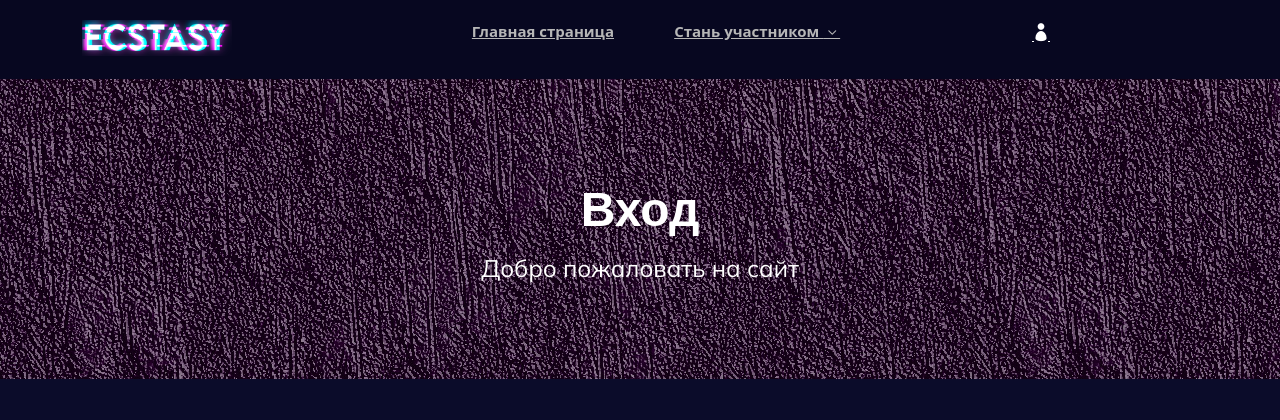
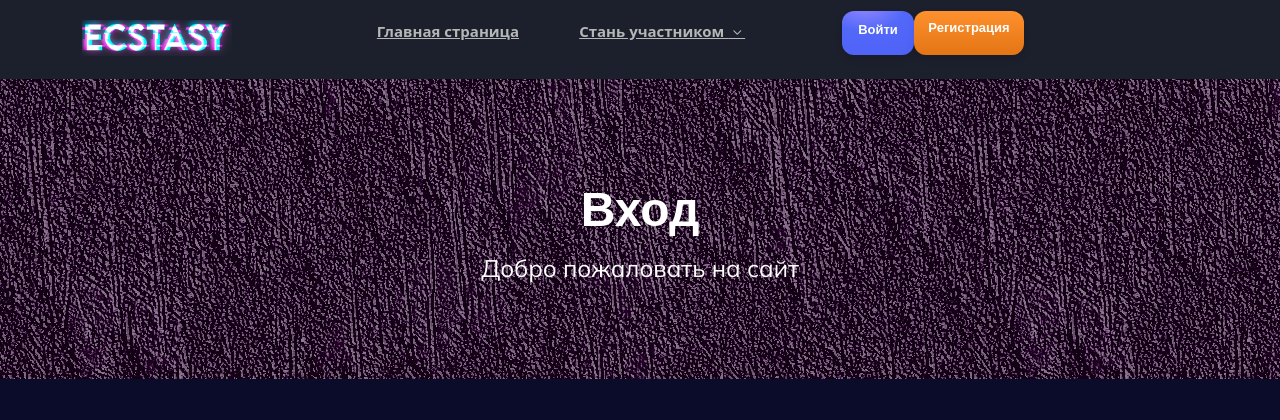
Before and after one commit to theyali/Chat, a Django app: page /login/ in a window 1280 px wide. Shown: the top 420 px of the page. Run offline with Django 4.2, Linux system fonts and the light colour scheme; some libraries are stand-ins or nearby versions.

Commit message:
Before login and registration modals

```diff
--- a/main/chat/static/chat/css/style.css
+++ b/main/chat/static/chat/css/style.css
@@ -31,7 +31,7 @@
 /* Template default CSS
 /*----------------------------------------*/
 @import url('https://fonts.googleapis.com/css2?family=Poppins:wght@100;300;400;500;600;700;800;900&display=swap');
-
+@import url('https://fonts.googleapis.com/css2?family=Nunito:ital,wght@0,200;0,300;0,400;1,200;1,300;1,400&display=swap');
 html,
 body {
 	height: 100%;
@@ -378,7 +378,7 @@ ol {
 -----------------------*/
 
 .header {
-	background: #070720;
+	background: #1C1F2C;
 	width: 100%;
 }
 
@@ -403,7 +403,6 @@ ol {
 }
 
 .header__menu ul li.active a {
-	background: #e53637;
 	color: #ffffff;
 }
 
@@ -493,24 +492,160 @@ ol {
 	top: 2px;
 }
 
-.header__right {
-	text-align: right;
-	padding: 20px 0 15px;
+.balance_section {
+	width: 181px;
+	height: 44px;
+	flex-shrink: 0;
+	border-radius: 40px;
+	background: #222937;
+	box-shadow: 0px 4px 9px 0px rgba(0, 0, 0, 0.09);
+	margin-top:5%;
 	display: flex;
+	justify-content: space-between;
 	align-items: center;
 }
-
-.header__right a {
-	display: inline-block;
-	font-size: 18px;
-	color: #ffffff;
-	margin-right: 26px;
-}
-
-.header__right a:last-child {
-	margin-right: 0;
-}
-
+.balance_section .currency_icon{
+	display: flex;
+	width: 28px;
+	height: 28px;
+	padding: 2.007px;
+	justify-content: center;
+	align-items: center;
+	flex-shrink: 0;
+	border-radius: 40px;
+	background: var(--orange, #FF902E);
+	margin-left: 5%;
+}
+.balance_section a{
+	color: #FFF;
+	font-family: Nunito;
+	font-size: 15px;
+	font-style: normal;
+	font-weight: 500;
+	line-height: 120%;
+	text-decoration: none;
+}
+.plus_circle{
+	border-radius: 40px;
+	background: var(--btn, radial-gradient(155.20% 155.87% at 31.94% -11.82%, #9186FF 0%, #5268F9 36.69%, #4E61F5 91.62%));
+	width: 40px;
+	height: 40px;
+	flex-shrink: 0;
+	text-align: center;
+}
+.plus_circle img{
+	filter: drop-shadow(0px 2px 2px rgba(0, 0, 0, 0.09));
+	margin-top: 25%;
+}
+
+.user_section{
+	display: flex;
+	justify-content: space-between;
+	align-items: center;
+}
+.user_section .username{
+	margin-left: 20%;
+	color: #FFF;
+text-align: right;
+font-family: Nunito;
+font-size: 16px;
+font-style: normal;
+font-weight: 500;
+line-height: 120%;
+margin-top: 5%;
+}
+.user_image{
+	display: flex;
+	width: 60px;
+	height: 60px;
+	padding: 3px;
+	justify-content: center;
+	align-items: center;
+	flex-shrink: 0;
+	border-radius: 100%;
+	border-color: green;
+	border: 3px solid green;
+	margin-top: 2%;
+	position: relative;  /* Add this */
+
+}
+.dropdown-content {
+    display: none;
+    position: absolute;
+    background-color: #f1f1f1;
+    min-width: 160px;
+    box-shadow: 0px 8px 16px 0px rgba(0,0,0,0.2);
+    z-index: 1;
+    opacity: 0;  /* Add this */
+    transition: opacity 0.5s ease-in-out;  /* Add this */
+	top: 100%;  /* Add this */
+
+}
+
+.dropdown-content a {
+    color: black;
+    padding: 12px 16px;
+    text-decoration: none;
+    display: block;
+}
+
+.user_image:hover .dropdown-content {
+    display: block;
+    opacity: 1;  /* Add this */
+}
+.sign_log{
+	display: flex;
+	justify-content: space-between;
+	margin-top: 3%;
+}
+.log_in{
+	display: flex;
+	width: 72px;
+	height: 44px;
+	padding: 10px;
+	justify-content: center;
+	align-items: center;
+	gap: 10px;
+	flex-shrink: 0;
+	border-radius: 12px;
+	background: var(--btn, radial-gradient(155.20% 155.87% at 31.94% -11.82%, #9186FF 0%, #5268F9 36.69%, #4E61F5 91.62%));
+	box-shadow: 0px 4px 9px 0px rgba(0, 0, 0, 0.09);
+	}
+.sign_up{
+	display: flex;
+	width: 110px;
+	height: 44px;
+	padding: 10px;
+	justify-content: center;
+	align-items: center;
+	gap: 10px;
+	flex-shrink: 0;
+	border-radius: 12px;
+	background: linear-gradient(180deg, #FF902E 0%, #E37514 100%);
+	box-shadow: 0px 4px 9px 0px rgba(0, 0, 0, 0.09);
+	margin-right: 55%;
+}
+.sign_up p {
+	color: #FFF;
+	font-family: 'Nunito', sans-serif;
+	font-size: 13px;
+	font-style: normal;
+	font-weight: 700;
+	line-height: 120%;
+	margin-top: 10%;
+}
+.log_in p {
+	color: #FFF;
+	font-family: 'Nunito', sans-serif;
+	font-size: 13px;
+	font-style: normal;
+	font-weight: 700;
+	line-height: 120%;
+	margin-top: 30%;
+	}
+.sign_log a{
+	text-decoration: none;
+}
 .slicknav_menu {
 	display: none;
 }
--- a/main/chat/views.py
+++ b/main/chat/views.py
@@ -42,13 +42,17 @@ def get_online_users():
 
 
 def get_common_context(request):
+    username=''
     try:
         wallet = request.wallet
         balance = wallet.balance
+        username = request.user.username
     except:
         balance = ''
+        username=''
     return {
         'balance': balance,
+        'username':username
     }
 
 def home(request):
--- a/main/templates/header.html
+++ b/main/templates/header.html
@@ -9,7 +9,7 @@
                     </a>
                 </div>
             </div>
-            <div class="col-lg-8">
+            <div class="col-lg-6">
                 <div class="header__nav">
                     <nav class="header__menu mobile-menu">
                         <ul>
@@ -29,24 +29,57 @@
                     </nav>
                 </div>
             </div>
-            <div class="col-lg-2">
+            <div class="col-lg-4">
                 <div class="header__right">
                     {% if request.user.is_authenticated %}
-                        <a href="{% url 'balance' %}" class="balance"><span class=" btn btn-light btn-sm">Баланс: {{ balance }}</span></a>
+                        <div class="row">
+                            <div class="col">
+                            <section class="balance_section">
+                                <span class='currency_icon'><img src="{% static 'chat/img/dollar.png' %}" alt=""></span>
+                                <a href="{% url 'balance' %}" class="balance">{{ balance }}</a>
+                                <span class='plus_circle'><img src="{% static 'chat/img/plus.svg' %}"></span>
+                            </section>
+                            </div>
                     {% endif %}
-                    <style>
-                        .balance{
-                            margin-right: 5%;
-                        }
-                    </style>
+                    {% if request.user.is_authenticated %}
 
-                    {% if request.user.is_authenticated %}
-                        <a href="{% url 'logout' %}"><img src="{% static 'chat/img/log-out.png' %}" width='20' alt="Log out"></a>
+                            <div class="col">
+                                <section class="user_section">
+                                    <div class="username">
+                                        {{ username }}
+                                    </div>
+
+                                    <div class="user_image">
+                                        <a href=""><img src="{% static 'chat/img/man.png' %}" alt=""></a>
+                                        <div class="dropdown-content">
+                                            <a href="#">My Profile</a>
+                                            <a href="">Withdrawals</a>
+                                            <a href="{% url 'logout' %}">Log out</a>
+                                        </div>
+                                    </div>
+                                </section>
+                            </div>
+                        </div>
                     {% else %}
-                        <a href="{% url 'login' %}"><span class="icon_profile"></span></a>
+                    <section class="sign_log">
+                        <span class="log_in">
+                            <a href="{% url 'login' %}"><p>Войти</p></a>
+                        </span>
+
+                        <span class="sign_up">
+                            <a href="{% url 'register' %}"><p>Регистрация</p></a>
+                        </span>
+                    </section>
+
                     {% endif %}
+
                 </div>
             </div>
+            {% comment %} {% if request.user.is_authenticated %}
+            <a href="{% url 'logout' %}"><img src="{% static 'chat/img/log-out.png' %}" width='20' alt="Log out"></a>
+        {% else %}
+            <a href="{% url 'login' %}"><span class="icon_profile"></span></a>
+        {% endif %} {% endcomment %}
         </div>
         <div id="mobile-menu-wrap"></div>
     </div>
```
Also changed, not shown: main/chat/static/chat/img/Plus.svg (added), main/chat/static/chat/img/dollar.png (added), main/chat/static/chat/img/man.png (added), main/db.sqlite3.
